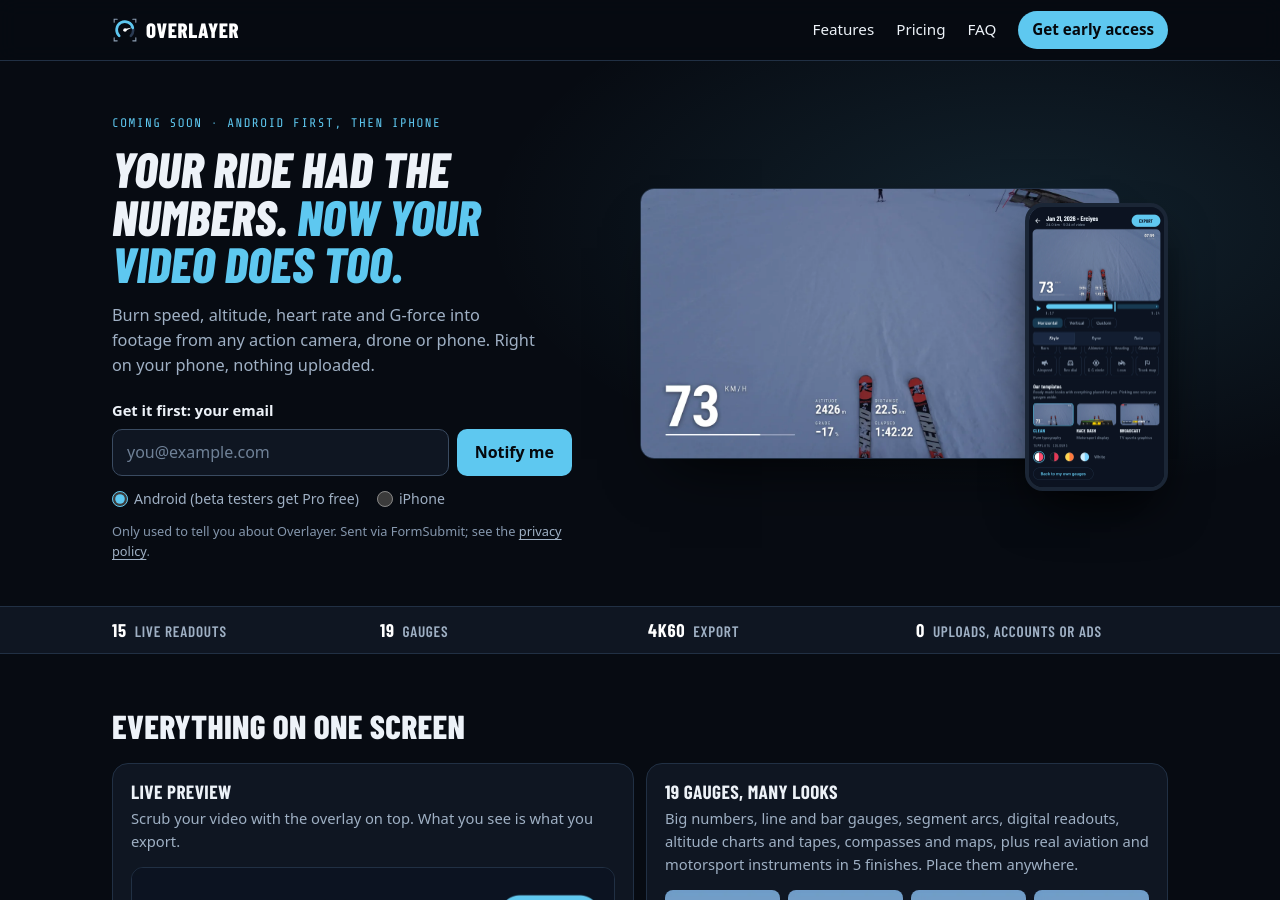
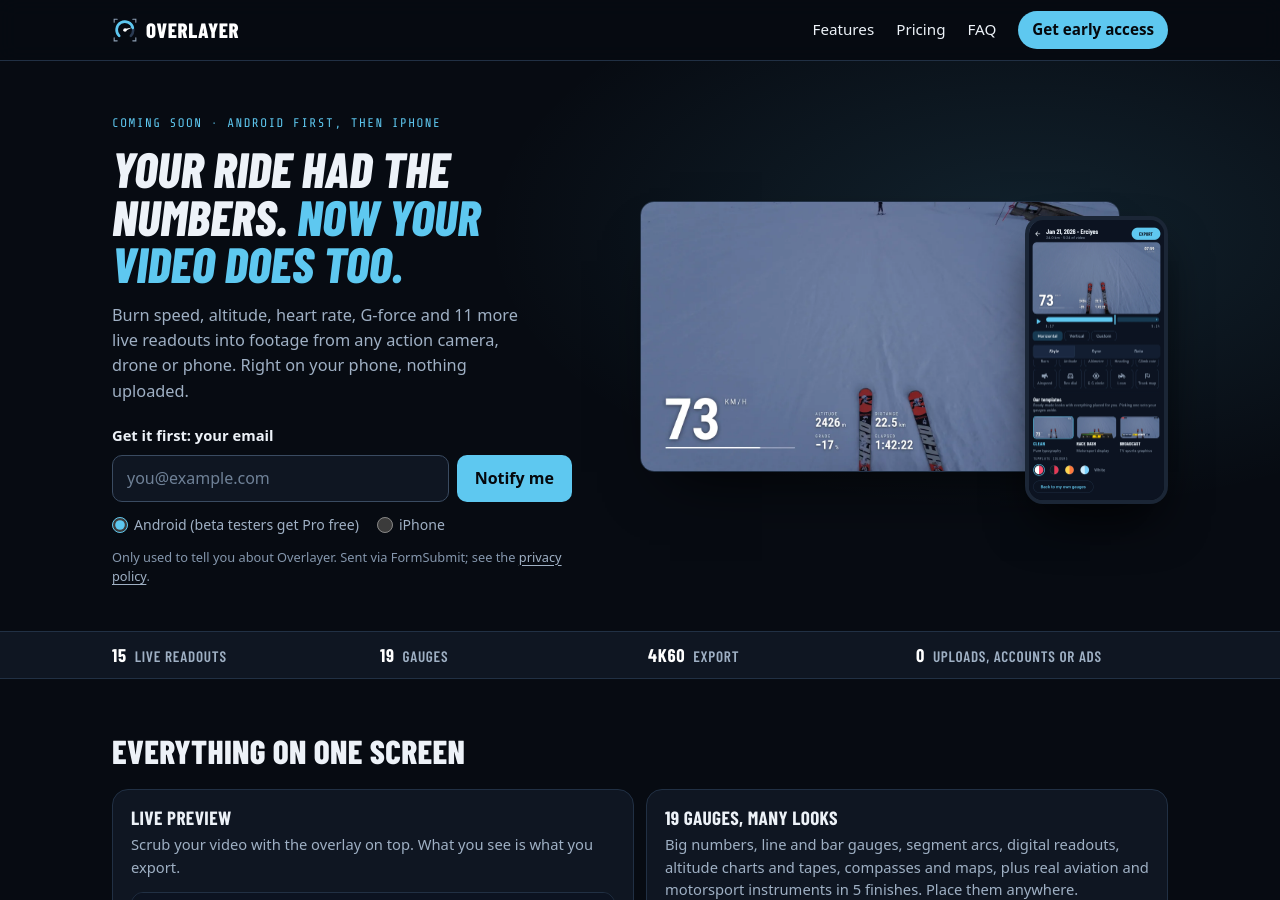
Before and after one commit to brkyk1903/overlayer-site, a Jekyll site: the page index.html, which Jekyll copies as it is, in a window 1280 px wide and 900 px high. Built offline with Jekyll 4.4.1, drawn with Linux system fonts in a browser that asks for light colours.

Commit message:
Publish site from overlayer@7c3d0b8

```diff
--- a/index.html
+++ b/index.html
@@ -4,7 +4,7 @@
 <meta charset="utf-8">
 <meta name="viewport" content="width=device-width, initial-scale=1, viewport-fit=cover">
 <title>Overlayer: GPS data overlays for action-camera and drone videos</title>
-<meta name="description" content="Burn speed, altitude, heart rate and G-force into your action-camera, drone or phone videos. Works offline. Coming soon to Android and iPhone.">
+<meta name="description" content="Burn speed, altitude, heart rate, G-force and 11 more live readouts into your action-camera, drone or phone videos. Works offline. Coming soon to Android and iPhone.">
 <meta name="theme-color" content="#070b12">
 <meta http-equiv="Content-Security-Policy" content="default-src 'self'; img-src 'self' data:; style-src 'self' 'unsafe-inline'; connect-src https://formsubmit.co; form-action https://formsubmit.co; base-uri 'self'; object-src 'none'">
 <meta name="referrer" content="strict-origin-when-cross-origin">
@@ -49,7 +49,7 @@
       <div class="hero-copy">
         <p class="tag">Coming soon · Android first, then iPhone</p>
         <h1>Your ride had the numbers. <span>Now your video does too.</span></h1>
-        <p class="sub">Burn speed, altitude, heart rate and G-force into footage from any action camera, drone or phone. Right on your phone, nothing uploaded.</p>
+        <p class="sub">Burn speed, altitude, heart rate, G-force and 11 more live readouts into footage from any action camera, drone or phone. Right on your phone, nothing uploaded.</p>
         <form class="signup-inline" id="signup" action="https://formsubmit.co/coverski1903@gmail.com" method="post" novalidate>
           <label for="su-email">Get it first: your email</label>
           <div class="row">
```
